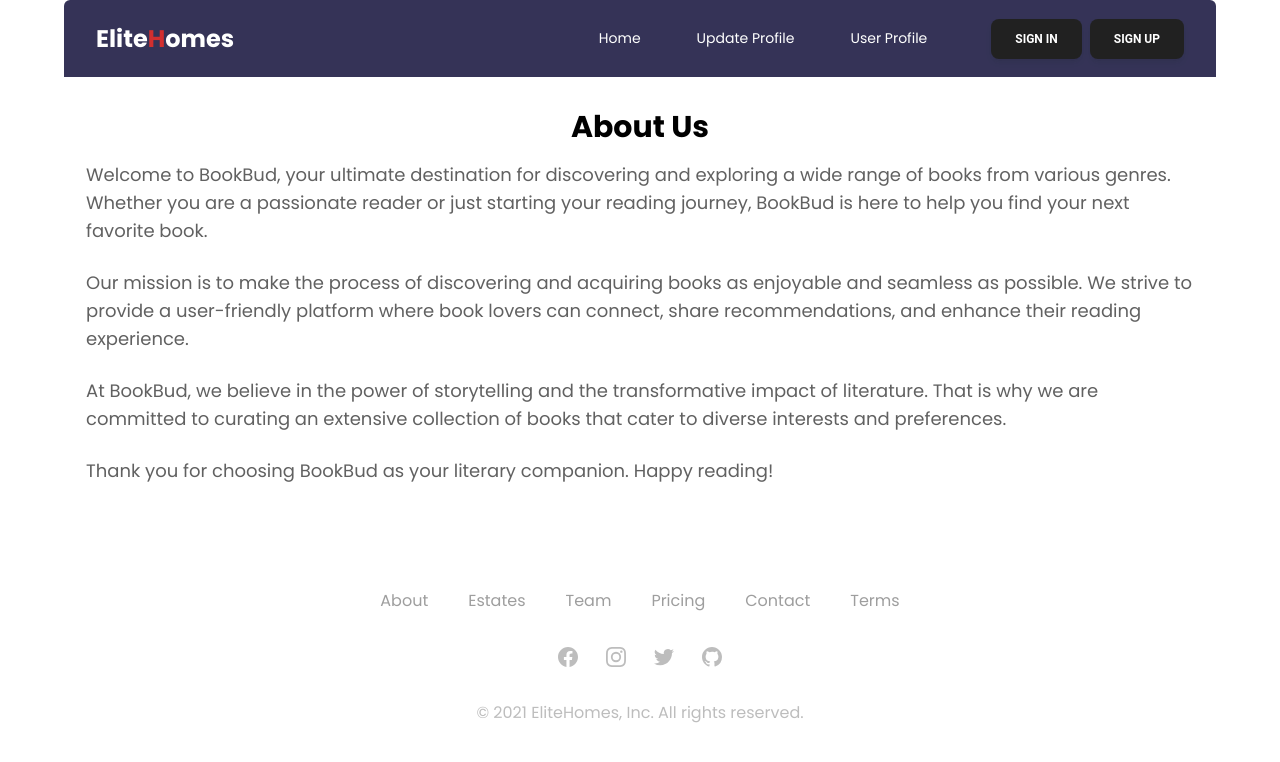
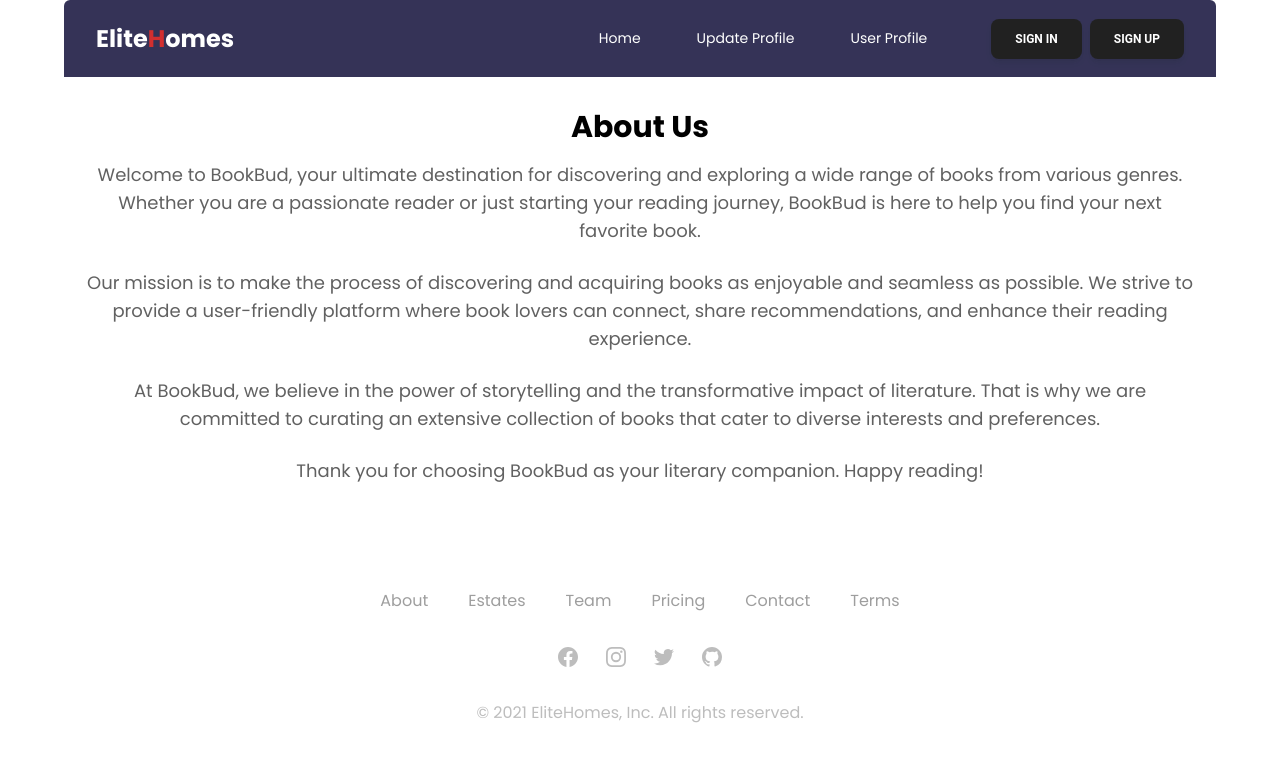
Before and after one commit to Asad9340/Elite-Homes, a React (Vite) app: page /about in a window 1280 px wide. Shown: the top 762 px of the page. Built offline with nearby package versions, Linux system fonts and the light colour scheme; no server answers.

Commit message:
change in about page

```diff
--- a/src/components/AboutPage/About.jsx
+++ b/src/components/AboutPage/About.jsx
@@ -11,25 +11,25 @@
         <h1 className="text-3xl font-bold mb-4 text-center animate__animated animate__bounce">
           About Us
         </h1>
-        <p className="text-lg text-gray-700 mb-6">
+        <p className="text-lg text-gray-700 mb-6 text-center">
           Welcome to BookBud, your ultimate destination for discovering and
           exploring a wide range of books from various genres. Whether you are a
           passionate reader or just starting your reading journey, BookBud is
           here to help you find your next favorite book.
         </p>
-        <p className="text-lg text-gray-700 mb-6">
+        <p className="text-lg text-gray-700 mb-6 text-center">
           Our mission is to make the process of discovering and acquiring books
           as enjoyable and seamless as possible. We strive to provide a
           user-friendly platform where book lovers can connect, share
           recommendations, and enhance their reading experience.
         </p>
-        <p className="text-lg text-gray-700 mb-6">
+        <p className="text-lg text-gray-700 mb-6 text-center">
           At BookBud, we believe in the power of storytelling and the
           transformative impact of literature. That is why we are committed to
           curating an extensive collection of books that cater to diverse
           interests and preferences.
         </p>
-        <p className="text-lg text-gray-700 mb-6">
+        <p className="text-lg text-gray-700 mb-6 text-center">
           Thank you for choosing BookBud as your literary companion. Happy
           reading!
         </p>
```
